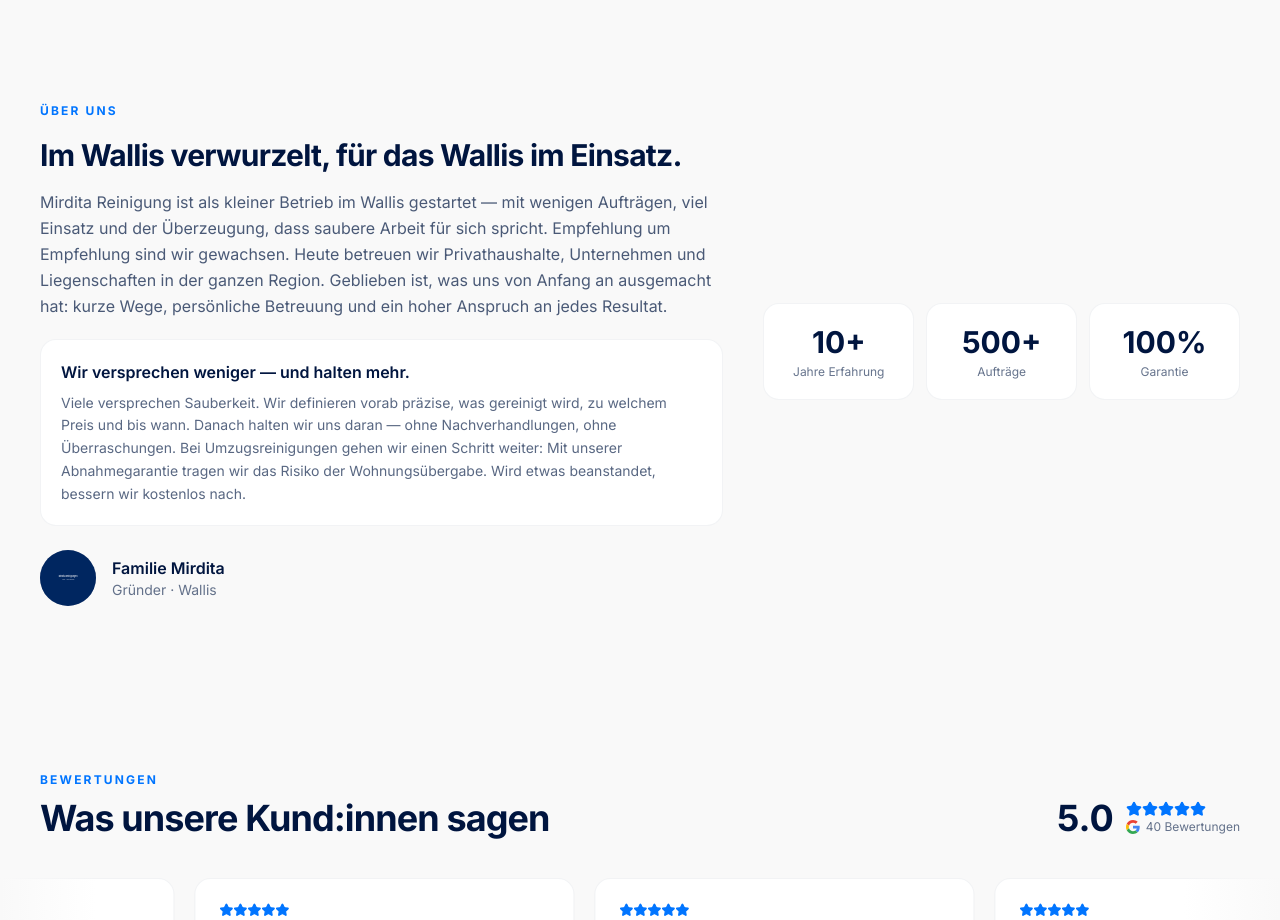
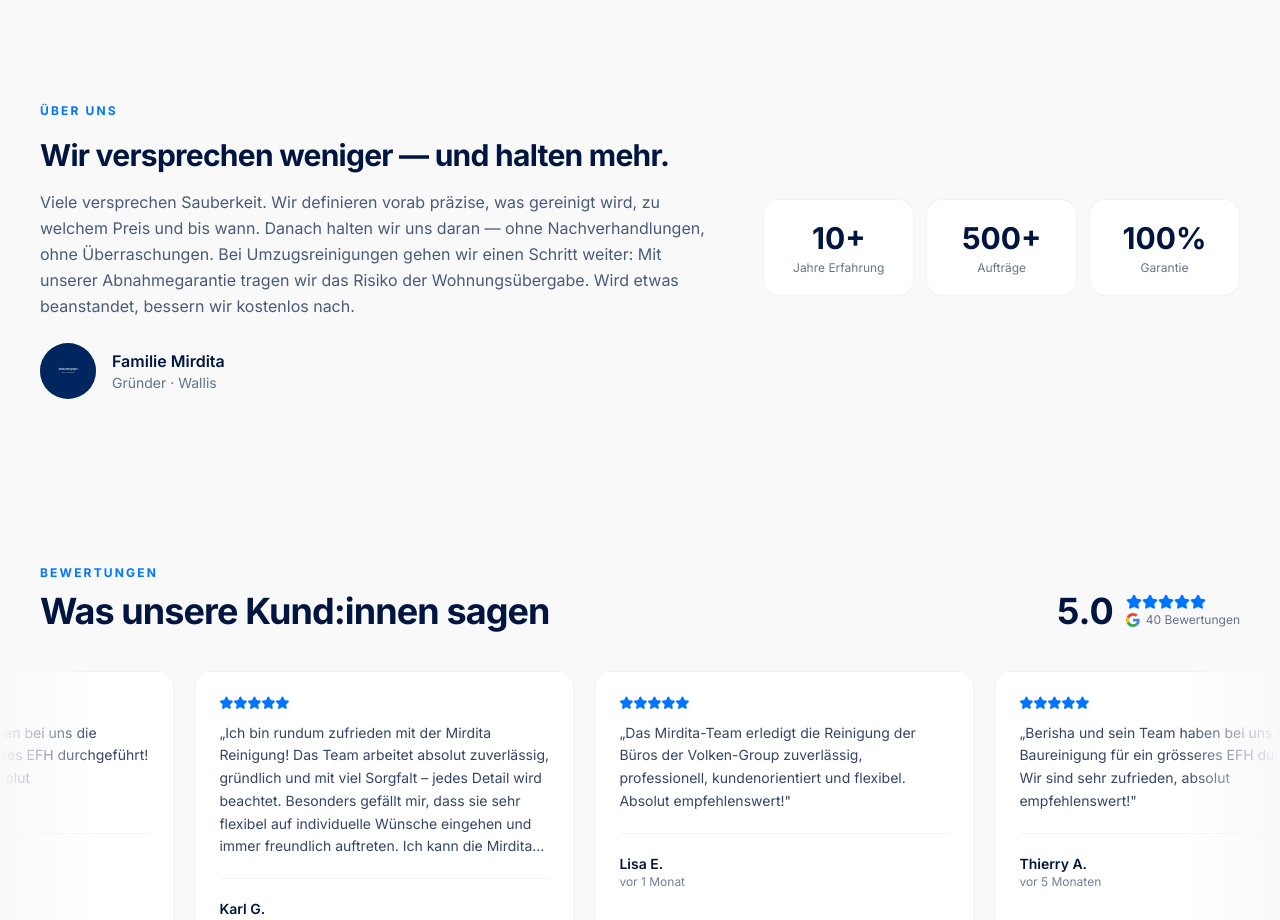
Before and after one commit to astraswiss/mirdita-reinigung, a Next.js app: page / in a window 1280 px wide. Shown: the part 2160-3080 px from the top of the page. Built offline with nearby package versions, Linux system fonts and the light colour scheme; no server answers.

Commit message:
Simplify Über uns to lead with the guarantee promise
Drop the intro narrative paragraph and lead straight with
"Wir versprechen weniger — und halten mehr." as the section heading.

https://claude.ai/code/session_01Qi3Z2AaUjLsp7z3C6WyzBZ

```diff
--- a/src/components/home.tsx
+++ b/src/components/home.tsx
@@ -328,27 +328,15 @@ export function Home({ googleReviews }: { googleReviews: GoogleReviewsData }) {
               Über uns
             </span>
             <h2 className="mt-4 text-2xl md:text-3xl font-bold tracking-tight text-balance">
-              Im Wallis verwurzelt, für das Wallis im Einsatz.
+              Wir versprechen weniger — und halten mehr.
             </h2>
             <p className="mt-4 text-brand-deep/70 leading-relaxed">
-              Mirdita Reinigung ist als kleiner Betrieb im Wallis gestartet — mit wenigen Aufträgen,
-              viel Einsatz und der Überzeugung, dass saubere Arbeit für sich spricht. Empfehlung um
-              Empfehlung sind wir gewachsen. Heute betreuen wir Privathaushalte, Unternehmen und
-              Liegenschaften in der ganzen Region. Geblieben ist, was uns von Anfang an ausgemacht
-              hat: kurze Wege, persönliche Betreuung und ein hoher Anspruch an jedes Resultat.
+              Viele versprechen Sauberkeit. Wir definieren vorab präzise, was gereinigt wird, zu
+              welchem Preis und bis wann. Danach halten wir uns daran — ohne Nachverhandlungen, ohne
+              Überraschungen. Bei Umzugsreinigungen gehen wir einen Schritt weiter: Mit unserer
+              Abnahmegarantie tragen wir das Risiko der Wohnungsübergabe. Wird etwas beanstandet,
+              bessern wir kostenlos nach.
             </p>
-            <div className="mt-5 rounded-2xl bg-white border border-brand-deep/5 p-5">
-              <div className="font-semibold text-brand-deep">
-                Wir versprechen weniger — und halten mehr.
-              </div>
-              <p className="mt-2 text-sm text-brand-deep/65 leading-relaxed">
-                Viele versprechen Sauberkeit. Wir definieren vorab präzise, was gereinigt wird, zu
-                welchem Preis und bis wann. Danach halten wir uns daran — ohne Nachverhandlungen,
-                ohne Überraschungen. Bei Umzugsreinigungen gehen wir einen Schritt weiter: Mit
-                unserer Abnahmegarantie tragen wir das Risiko der Wohnungsübergabe. Wird etwas
-                beanstandet, bessern wir kostenlos nach.
-              </p>
-            </div>
             <div className="mt-6 flex items-center gap-4">
               <Photo
                 src={PHOTO_TEAM}
```
